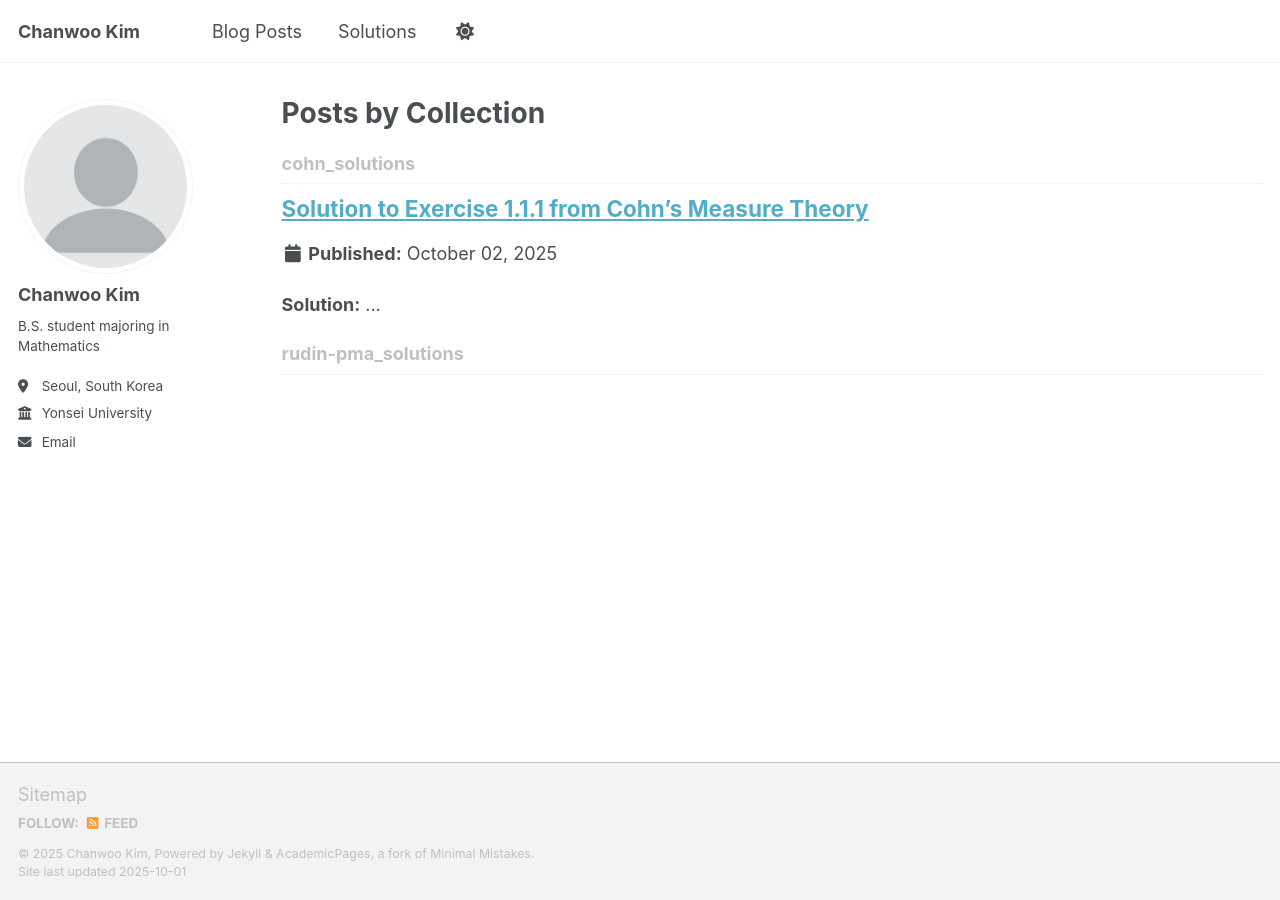
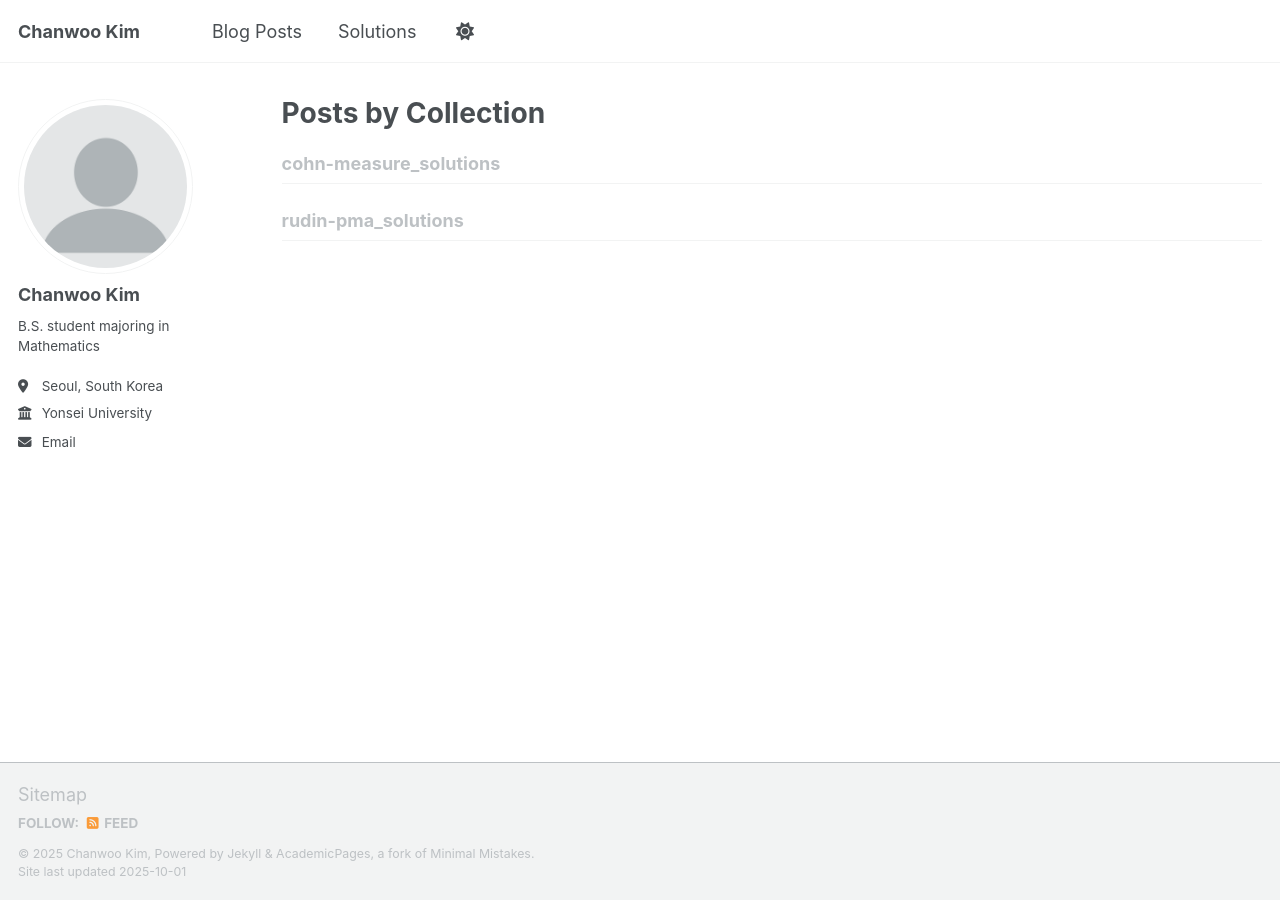
Before and after one commit to chanwoo-kim04/chanwoo-kim04.github.io, a Jekyll site: the page built from _pages/collection-archive.html, in a window 1280 px wide. Built offline with Jekyll 4.4.1, drawn with Linux system fonts in a browser that asks for light colours; a script that is not in the unit is left out; part of the change alters nothing that is shown.

Commit message:
Update _config.yml

```diff
--- a/_config.yml
+++ b/_config.yml
@@ -358,9 +358,9 @@ compress_html:
     envs: development
 
 collections:
-  cohn_solutions:
+  cohn-measure_solutions:
     output: true
-    permalink: /solutions/cohn/:path/
+    permalink: /solutions/cohn-measure/:path/
   rudin-pma_solutions:
     output: true
-    permalink: /solutions/rudin-pma/:path/
+    permalink: /solutions/rudin-analysis/:path/
```
